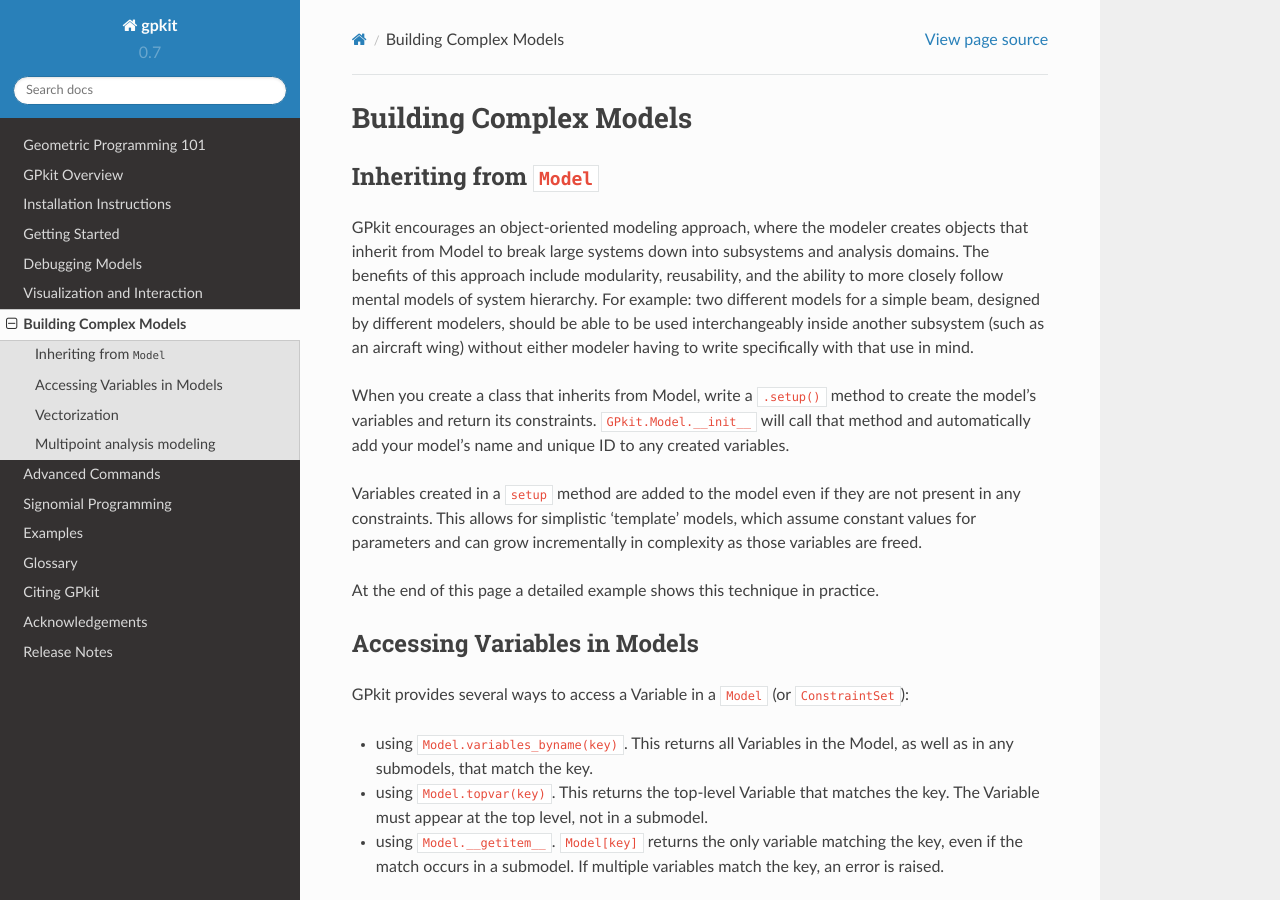
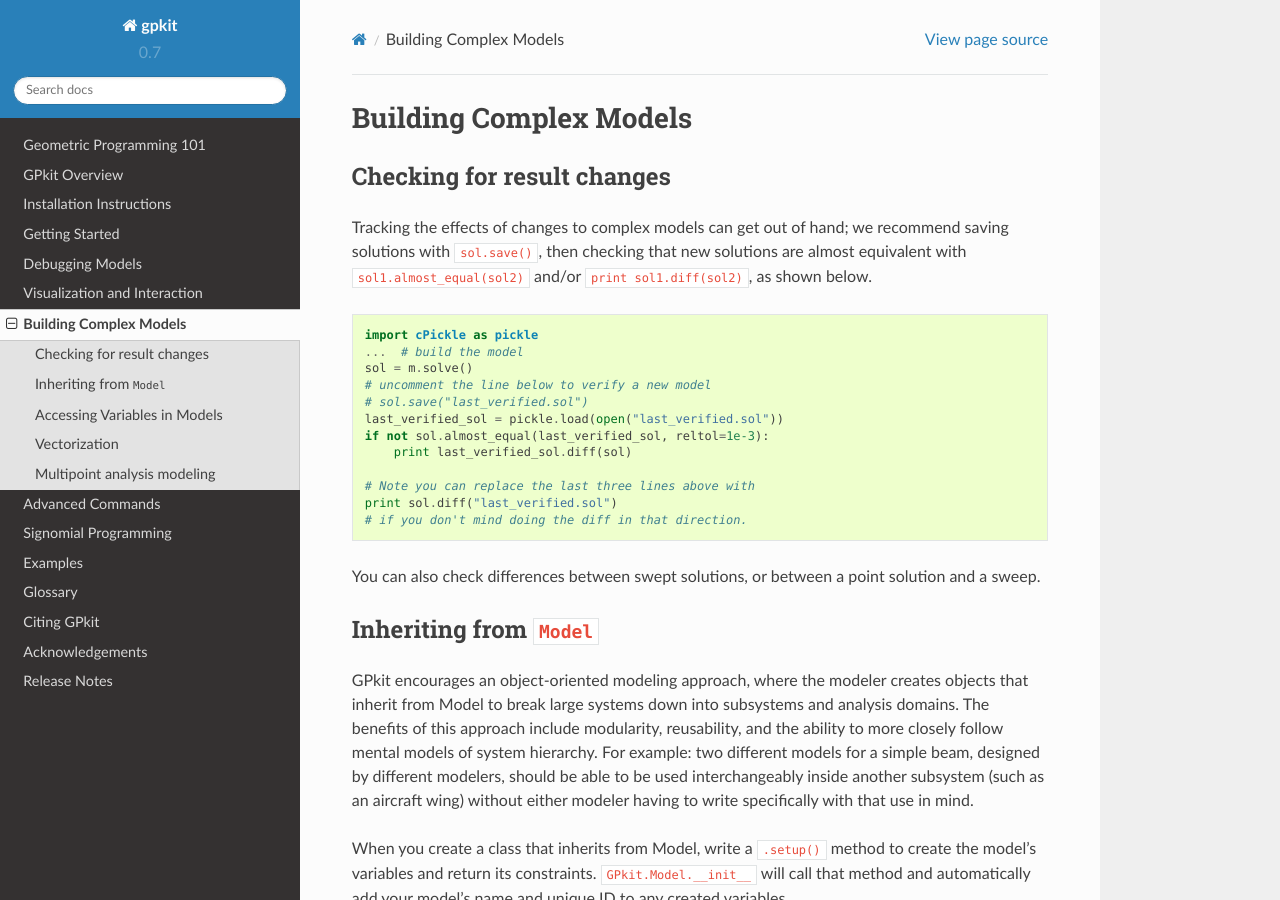
Before and after one commit to convexengineering/gpkit, a Sphinx documentation site: the page built from docs/source/modelbuilding.rst, in a window 1280 px wide and 900 px high. Built offline with Sphinx 7.4.7 and the Read the Docs theme 2.0.0, drawn with Linux system fonts in a browser that asks for light colours.

Commit message:
add docs, almost_equal

```diff
--- a/docs/source/modelbuilding.rst
+++ b/docs/source/modelbuilding.rst
@@ -1,5 +1,29 @@
 Building Complex Models
 ***********************
+
+Checking for result changes
+===========================
+Tracking the effects of changes to complex models can get out of hand;
+we recommend saving solutions with ``sol.save()``, then checking that new solutions are almost equivalent
+with ``sol1.almost_equal(sol2)`` and/or ``print sol1.diff(sol2)``, as shown below.
+
+.. code-block:: python
+
+    import cPickle as pickle
+    ...  # build the model
+    sol = m.solve()
+    # uncomment the line below to verify a new model
+    # sol.save("last_verified.sol")
+    last_verified_sol = pickle.load(open("last_verified.sol"))
+    if not sol.almost_equal(last_verified_sol, reltol=1e-3):
+        print last_verified_sol.diff(sol)
+
+    # Note you can replace the last three lines above with
+    print sol.diff("last_verified.sol")
+    # if you don't mind doing the diff in that direction.
+
+You can also check differences between swept solutions, or between
+a point solution and a sweep.
 
 
 Inheriting from ``Model``
```
Also changed, not shown: 3 other files.
